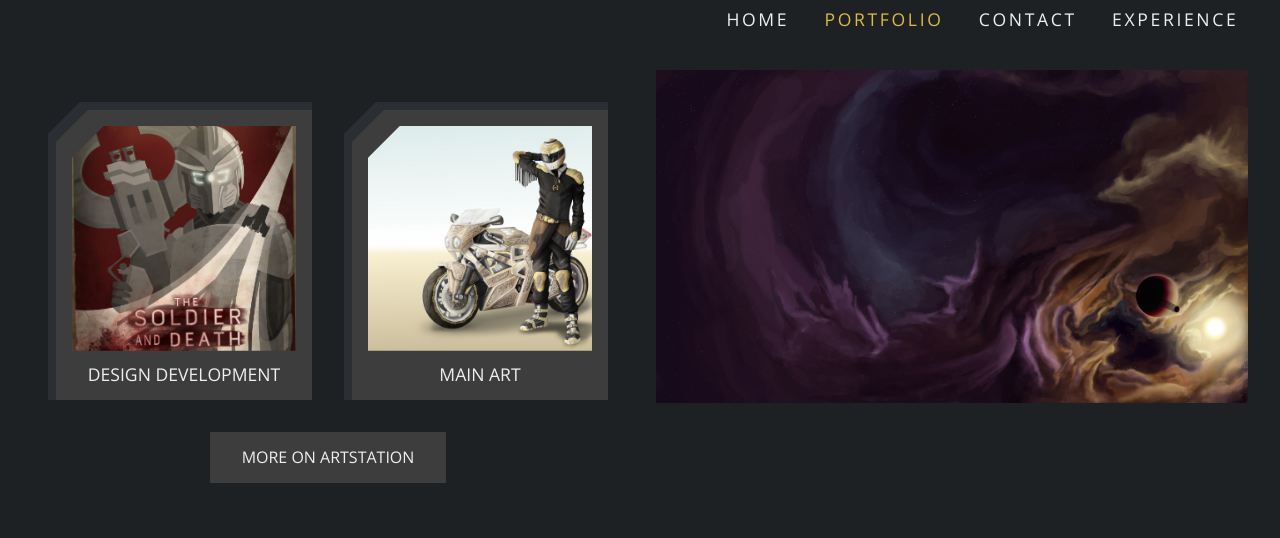
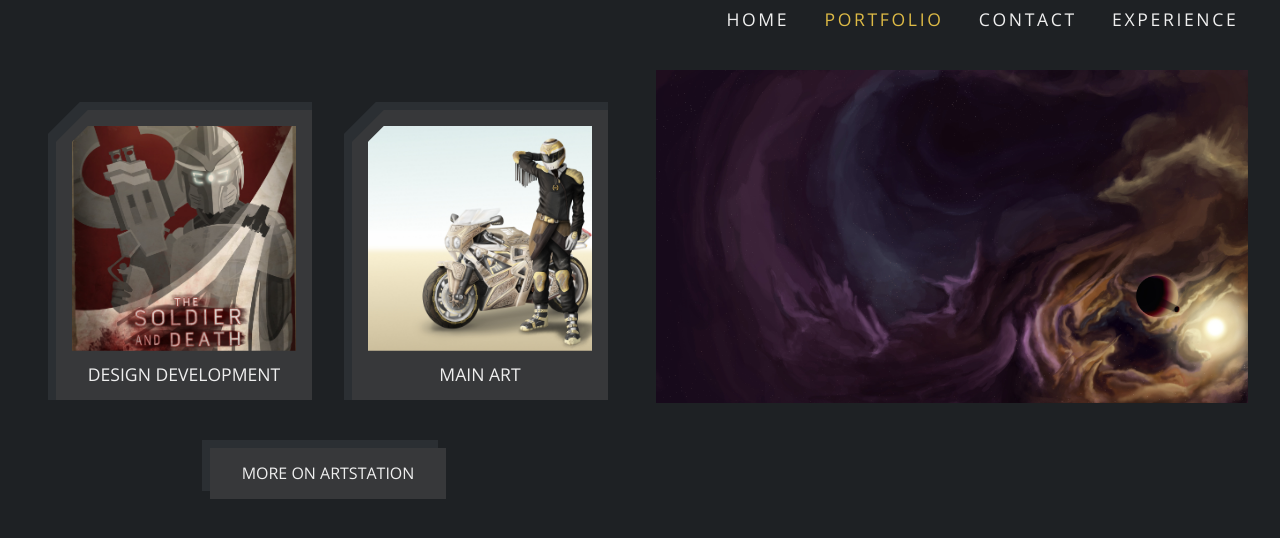
Before and after one commit to DanielHearn/kiel-portfolio, a Jekyll site: the page built from portfolio.md, in a window 1280 px wide. Shown: the top 538 px of the page. Built offline with Jekyll 4.4.1, drawn with Linux system fonts in a browser that asks for light colours.

Commit message:
Add baguettebox to portfolio, standardise padding styles

```diff
--- a/_layouts/portfolio-sub.html
+++ b/_layouts/portfolio-sub.html
@@ -20,12 +20,13 @@
 <section class="main">
     <div class="subportfolio-grid">
         {% for piece in page.portfolio_piece %}
-            <div class="subportfolio-item">
+            <a class="subportfolio-item box-shadow" href="{{ piece.image }}">
                 {% if piece.image %}
                     <img src="{{ piece.image }}">
                 {% endif %}
-            </div>
+            </a>
         {% endfor %}
     </div>
     <script src="https://cdnjs.cloudflare.com/ajax/libs/baguettebox.js/1.8.1/baguetteBox.min.js"></script>
+    <script>baguetteBox.run('.subportfolio-grid');</script>
 <section>
--- a/_layouts/portfolio.html
+++ b/_layouts/portfolio.html
@@ -35,7 +35,7 @@
             </div>
         </div>
         <div class="column-footer">
-            <a class="link-large" href="{{ page.artstation_link }}">More on artstation</a>
+            <a class="link-large box-shadow" href="{{ page.artstation_link }}">More on artstation</a>
         </div>
     </div>
     <div class="column">
--- a/css/main.scss
+++ b/css/main.scss
@@ -3,8 +3,8 @@
 @charset "utf-8";
 
 $dark: #1e2124;
-$grey: #2b2f33;
-$light-grey: #3d3d3d;
+$grey: #37383a;
+$light-grey: #2b2f33;
 $white: #efefef;
 $accent-dark: #c0a54d;
 $accent: #ddba46;
@@ -23,6 +23,10 @@
 $letter-spacing: 0.15em;
 $transition-time-quick: 0.1s;
 $transition-time-slow: 0.2s;
+
+$content-padding: 1em;
+$content-padding-large: $content-padding*2;
+$content-padding-small: $content-padding/2;
 
 $max-width: 100em;
 
--- a/css/partials/_content.scss
+++ b/css/partials/_content.scss
@@ -1,27 +1,39 @@
+$portfolio-item-clip-path: polygon(0% $content-padding-large, $content-padding-large 0%, 100% 0, 100% 100%, 0 100%);
+$portfolio-content-clip-path: polygon(0% $content-padding-large, $content-padding-large 0%, 100% 0, 100% 100%, 0 100%);
+$portfolio-image-clip-path: polygon(0% $content-padding, $content-padding 0%, 100% 0, 100% 100%, 0 100%);
+$box-shadow: (-$content-padding-small) (-$content-padding-small) 0px 0px $light-grey;
+
 .content {
     display: flex;
     flex: 1 auto;
     flex-direction: column;
+    width: 100%;
     max-width: $max-width;
+}
+
+.box-shadow {
+    -webkit-box-shadow: $box-shadow;
+    -moz-box-shadow: $box-shadow;
+    box-shadow: $box-shadow;
 }
 
 .main {
     display: flex;
     flex: 1 auto;
     flex-direction: row;
-    padding: 1em;
+    padding: $content-padding;
     .column {
         display: flex;
         flex: 1;
         flex-direction: column;
-        padding: 1em;
+        padding: $content-padding;
         .main-image {
-            top: 2em;
+            top: $content-padding-large;
             position: -webkit-sticky;
             position: sticky;
         }
         .header {
-            padding: 1em;
+            padding: $content-padding;
             background: $grey;
             text-align: center;
             h1 {
@@ -35,12 +47,13 @@
             }
         }
         .column-content {
-            padding: 1em 0;
+            padding: $content-padding 0;
         }
         .column-footer {
             display: flex;
             flex-direction: column;
             align-items: center;
+            padding: $content-padding;
         }
     }
 }
@@ -49,8 +62,12 @@
     text-align: center;
     color: $white;
     text-transform: uppercase;
-    background: $light-grey;
-    padding: 1em 2em;
+    background: $grey;
+    padding: $content-padding $content-padding-large;
+    transition: box-shadow $transition-time-slow ease-in-out;
+    &.box-shadow:hover  {
+        box-shadow: none;
+    }
 }
 
 .portfolio-grid {
@@ -60,24 +77,23 @@
         display: block;
         flex: 1 auto;
         width: 50%;
-        margin: 1em;
-        background: $grey;
+        margin: $content-padding;
+        background: $light-grey;
         padding: 0.5em 0 0 0.5em;
-        -webkit-clip-path: polygon(0% 2em, 2em 0%, 100% 0, 100% 100%, 0 100%);
-        clip-path: polygon(0% 2em, 2em 0%, 100% 0, 100% 100%, 0 100%);
+        -webkit-clip-path: $portfolio-item-clip-path;
+        clip-path: $portfolio-item-clip-path;
         .portfolio-content {
-            padding: 1em;
-            background: $light-grey;
-            -webkit-clip-path: polygon(0% 2em, 2em 0%, 100% 0, 100% 100%, 0 100%);
-            clip-path: polygon(0% 2em, 2em 0%, 100% 0, 100% 100%, 0 100%);
-
+            background: $grey;
+            padding: $content-padding;
+            -webkit-clip-path: $portfolio-content-clip-path;
+            clip-path: $portfolio-content-clip-path;
             .portfolio-image {
                 height: 25vh;
                 background-size: cover;
                 background-repeat: no-repeat;
                 background-position: 50% 50%;
-                -webkit-clip-path: polygon(0% 2em, 2em 0%, 100% 0, 100% 100%, 0 100%);
-                clip-path: polygon(0% 2em, 2em 0%, 100% 0, 100% 100%, 0 100%);
+                -webkit-clip-path: $portfolio-image-clip-path;
+                clip-path: $portfolio-image-clip-path;
             }
             .portfolio-title {
                 text-align: center;
@@ -93,7 +109,7 @@
 .subportfolio-grid {
     display: grid;
     grid-template-columns: repeat(3, 1fr);
-    grid-gap: 1em;
+    grid-gap: $content-padding;
     .subportfolio-item {
         flex: 1;
         overflow: hidden;
@@ -118,9 +134,10 @@
     .project {
         display: flex;
         flex-direction: row;
-        padding: 1em;
-        margin-bottom: 1em;
+        padding: $content-padding;
+        margin-bottom: $content-padding;
         background: $grey;
+        min-height: 6em;
         .project-logo {
             width: 10em;
         }
@@ -130,12 +147,13 @@
         .project-title {
             letter-spacing: $letter-spacing;
             text-transform: uppercase;
-            padding: 0.25em 0.5em;
+            padding: $content-padding-small $content-padding;
         }
         .project-desc {
             text-transform: uppercase;
             background: $light-grey;
-            padding: 0.25em 0.5em;
+            padding: $content-padding-small $content-padding;
+            flex: 1;
         }
     }
 }
--- a/css/partials/_media-queries.scss
+++ b/css/partials/_media-queries.scss
@@ -69,6 +69,16 @@
                     width: initial;
                 }
             }
+            .experience-list {
+                .project {
+                    .project-title {
+                        padding: 1em;
+                    }
+                    .project-desc {
+                        padding: 1em;
+                    }
+                }
+            }
         }
     }
 }
```
